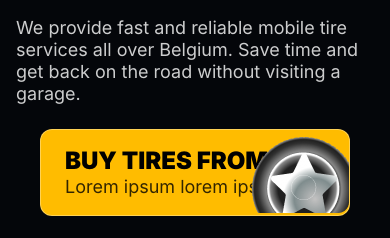
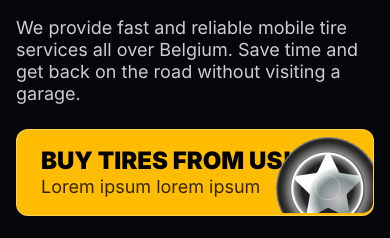
Before and after one commit to plechinta/mts247, a React (Vite) app: page / in a window 390 px wide. Shown: the part 4280-4518 px from the top of the page. Built offline with nearby package versions, Linux system fonts and the light colour scheme.

Commit message:
fix: BuyTires card width matches service cards on mobile

```diff
--- a/src/components/OurServiceItem/OurServiceItem.css
+++ b/src/components/OurServiceItem/OurServiceItem.css
@@ -52,12 +52,15 @@
 }
 
 @media (max-width: 768px) {
+    .service-item,
+    .tires-box {
+        height: auto;
+        margin-left: 0;
+        margin-right: 0;
+    }
     .service-item {
-        height: auto;
         min-height: 200px;
         gap: 16px;
-        margin-left: 0;
-        margin-right: 0;
     }
 }
 
```
